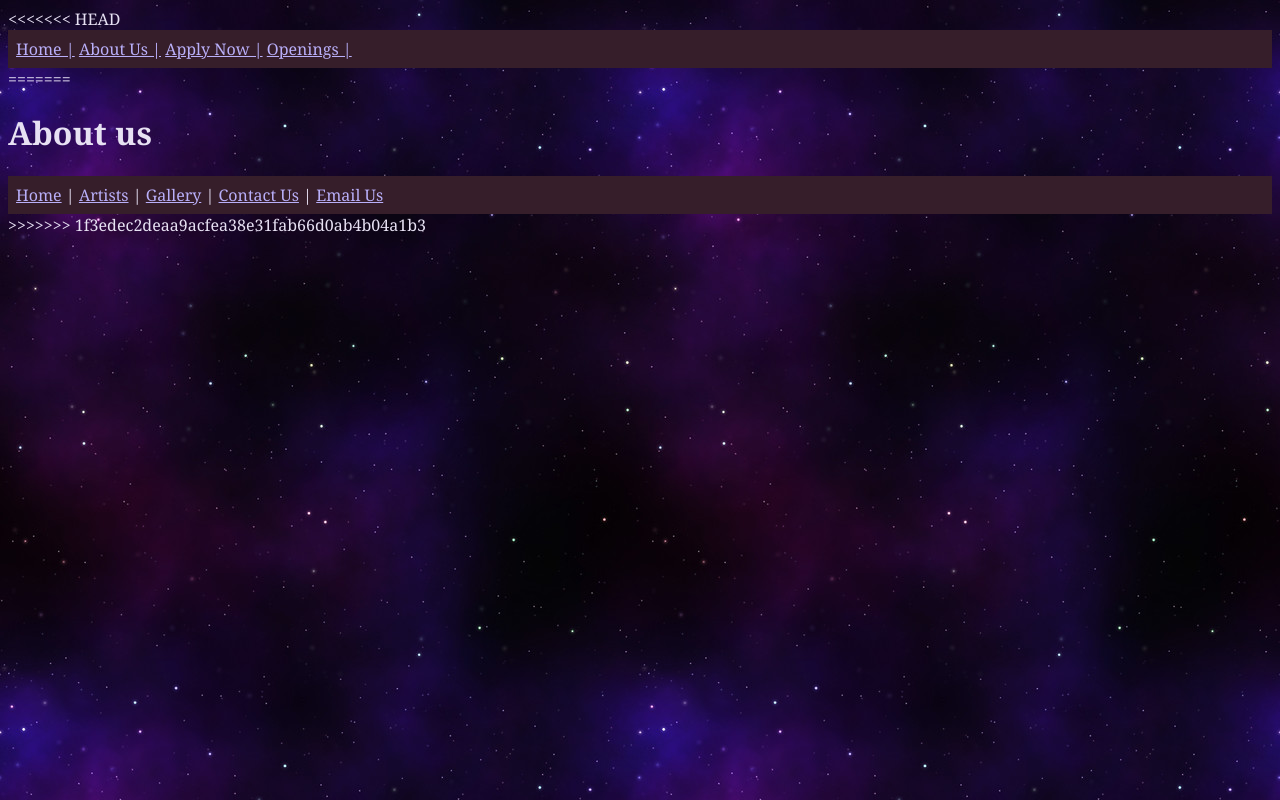
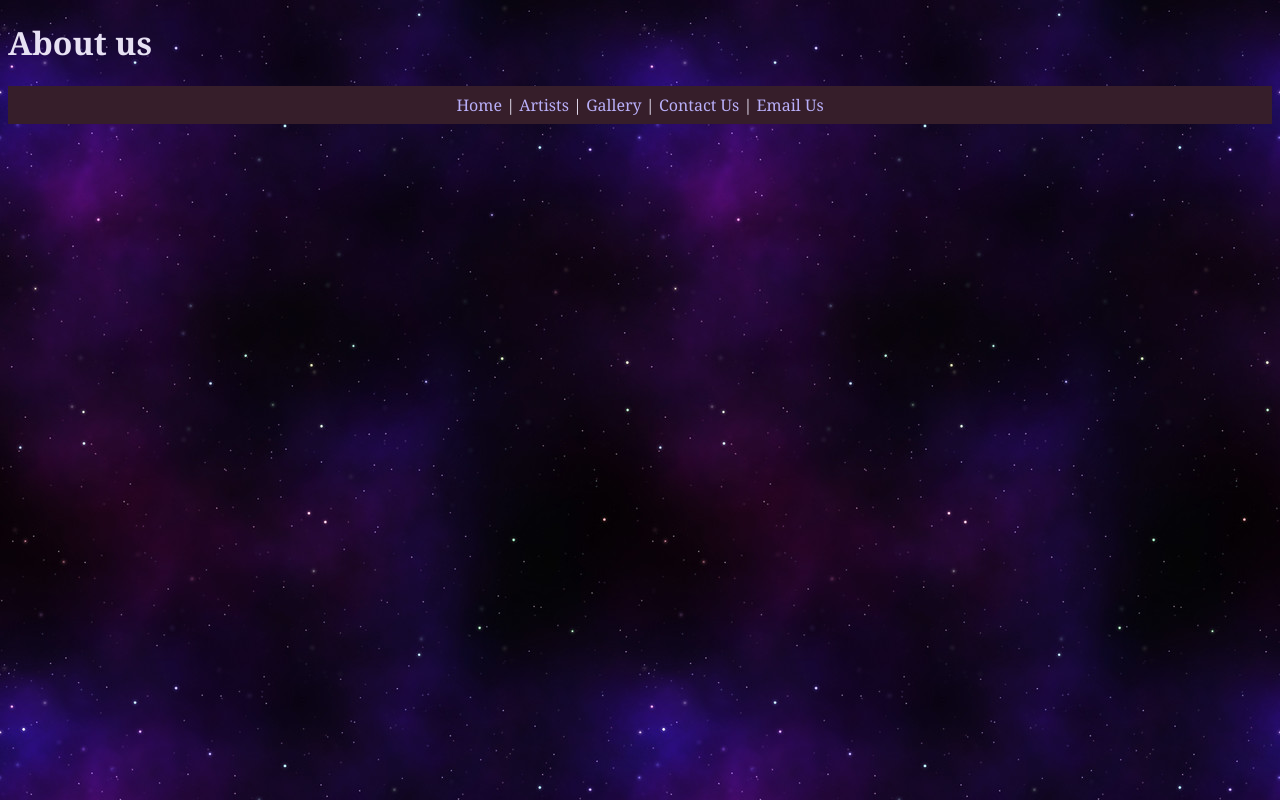
Before and after one commit to 106194750/106194750.github.io, a PHP site: page /about.html in a window 1280 px wide. Run offline with PHP 8.4, Linux system fonts and the light colour scheme.

Commit message:
modified:   styles.css

```diff
--- a/about.html
+++ b/about.html
@@ -1,11 +1,3 @@
-<<<<<<< HEAD
-<nav>
-<a href="index.html">Home |</a>
-<a href= "about.html">About Us |</a>
-<a href="apply.html"> Apply Now |</a>
-<a href="jobs.html"> Openings |</a>
-</nav>
-=======
 <!DOCTYPE html>
 <html lang="en">
 <meta name="viewport" content="width=device-width, initial-scale=1.0">
@@ -27,4 +19,3 @@
 </body>
 </html>
 </html>
->>>>>>> 1f3edec2deaa9acfea38e31fab66d0ab4b04a1b3
--- a/styles.css
+++ b/styles.css
@@ -29,6 +29,7 @@ img{
 nav{
     background-color: rgb(54, 30, 42);
     padding: .5em;
+    text-align: center;
 }
 
 h1{
@@ -41,4 +42,6 @@ padding: 2%;
 
 nav a{
     color: rgb(185, 175, 249);
+    text-decoration: none;
+
 }
```
